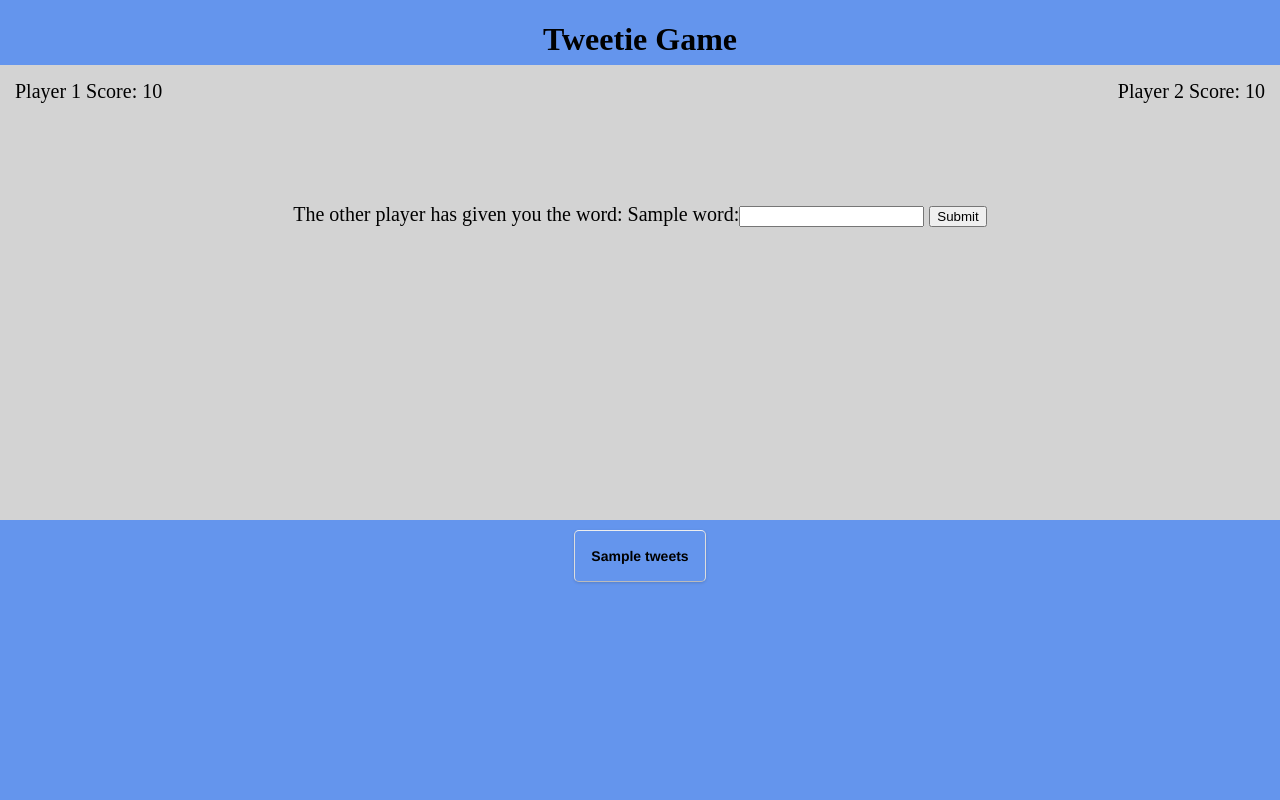
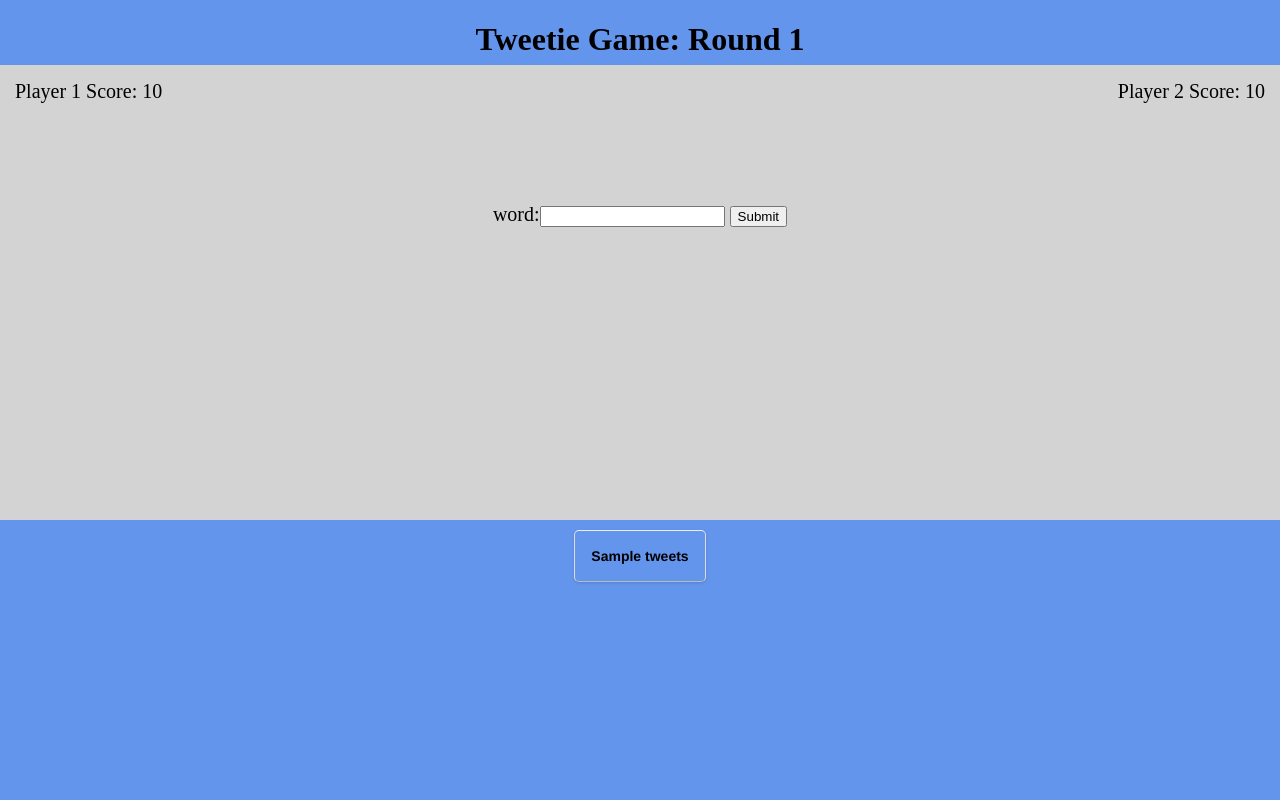
Before and after one commit to traciarms/tweetiegame, a Django app: template tweetiegame/templates/index.html in a window 1280 px wide. Run offline with Django 3.2, Linux system fonts and the light colour scheme; a user stored in the database is signed in; tables that the repository leaves empty hold one stand-in row (values such as "Sample post"); the template is opened without the code that fills it: values that come from a table or form of the project are taken from there, most other values are stand-ins (such as "Sample title", 1, 10 or a date in 2020); some libraries are stand-ins or nearby versions.

Commit message:
added the until feature to the api Query - added the round count to the html

```diff
--- a/tweetiegame/game/views.py
+++ b/tweetiegame/game/views.py
@@ -21,7 +21,7 @@ def get_twitter_dict(word1, word2):
     #     context = super(SearchTwitterView, self).get_context_data(**kwargs)
 
     response = requests.get(
-        'https://api.twitter.com/1.1/search/tweets.json?q={} {}&lang=en&count=100'.
+        'https://api.twitter.com/1.1/search/tweets.json?q={} {}&lang=en&count=100&until=2015-08-17'.
             format(word1, word2),
         headers={'Authorization': 'Bearer {}'.format(TWITTER_TOKEN)})
 
--- a/tweetiegame/templates/index.html
+++ b/tweetiegame/templates/index.html
@@ -11,7 +11,7 @@
 <body>
 
     <div id="header">
-        <h1>Tweetie Game</h1>
+        <h1>Tweetie Game: Round {{ game.round }}</h1>
     </div>
 
     <div id="container">
@@ -25,7 +25,7 @@
         </div>
             <div class="form">
                 {% if user.id == game.form_player_id %}
-                    {% if user.id == game.form_player_id and user.id != game.give_player %}
+                    {% if user.id != game.give_player_id %}
                         The other player has given you the word: {{ game.giveword }}
                     {% endif %}
                     <form action="" method="post">
```
